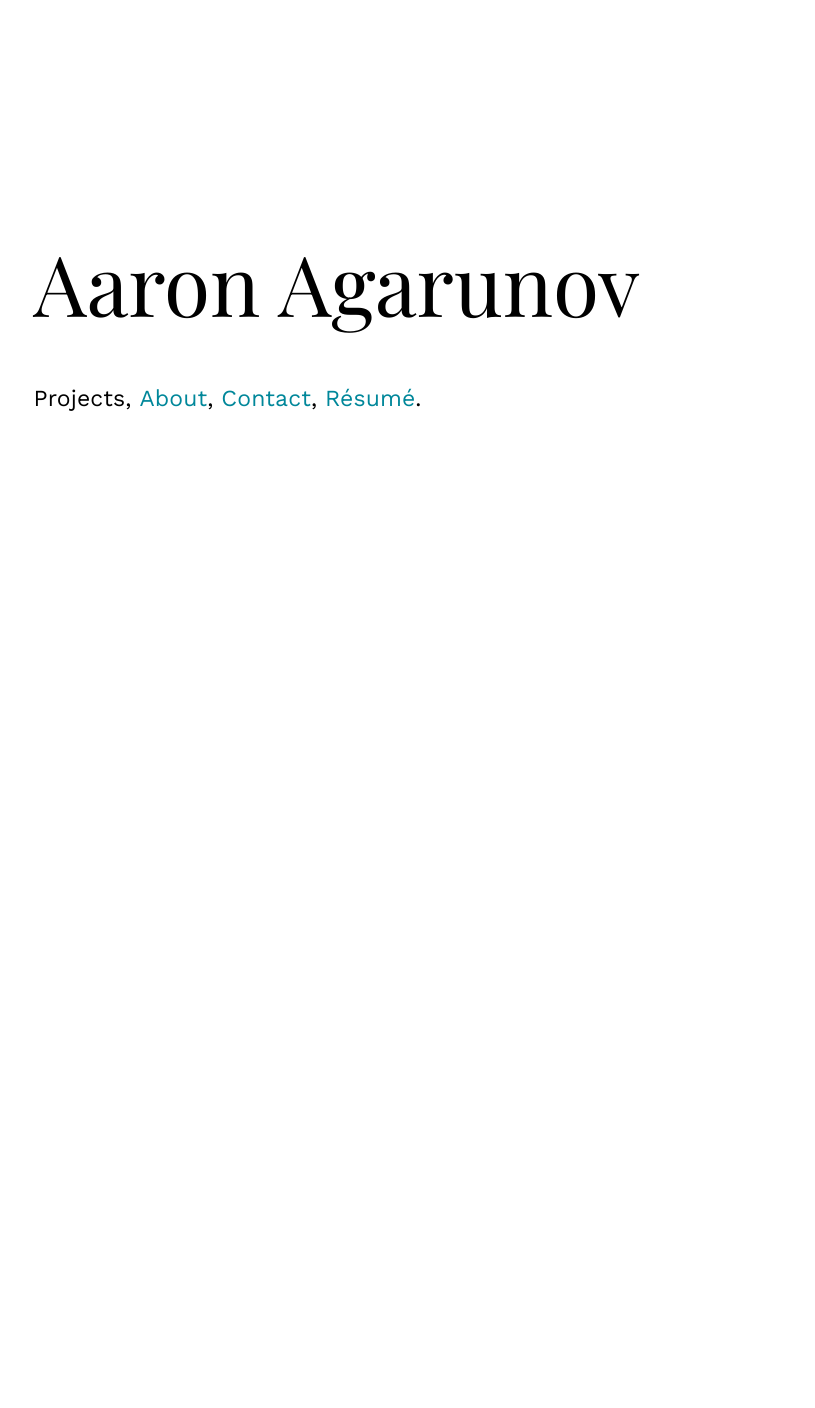
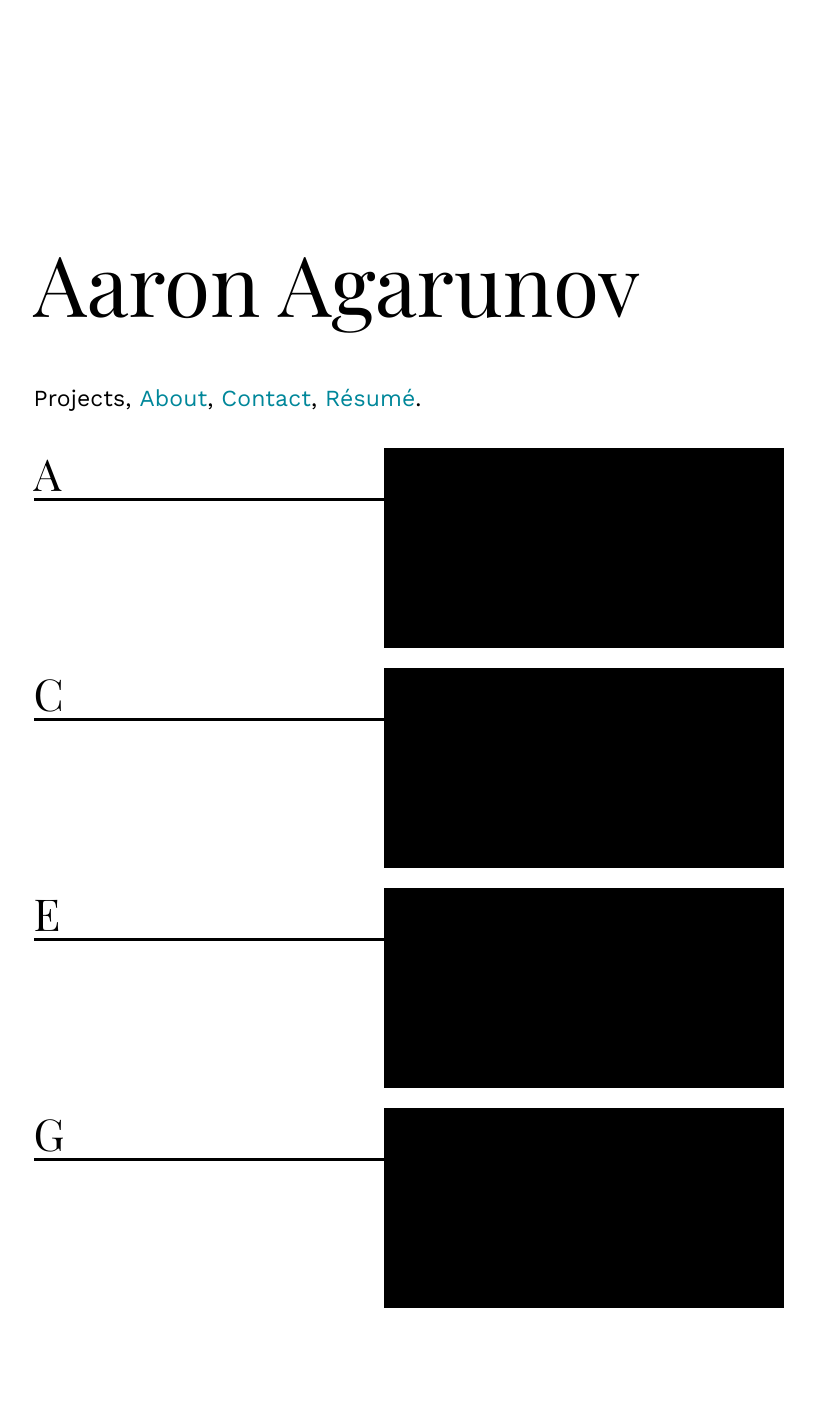
Before and after one commit to agarun/agarun.github.io, a Jekyll site: the page built from _pages/work.html, in a window 1280 px wide. Shown: the whole page, without its empty margins (184-999 px from the left). Built offline with Jekyll 4.4.1, drawn with Linux system fonts in a browser that asks for light colours; some web fonts are replaced; before the commit the page ends 900 px from its top, so only the background shows below that.

Commit message:
Add work.html

```diff
--- a/_pages/work.html
+++ b/_pages/work.html
@@ -3,5 +3,39 @@ layout: default
 title: Projects
 permalink: /projects/
 ---
-
-<!-- see OneNote/Behance -->
+<div class="work-wrapper">
+  <div class="work-container">
+    <div class="work-description">
+      <h1>A</h1>
+      <p></p>
+    </div>
+    <div class="work-image">
+      <h1>B</h1>
+      <p></p>
+    </div>
+    <div class="work-description">
+      <h1>C</h1>
+      <p></p>
+    </div>
+    <div class="work-image">
+      <h1>D</h1>
+      <p></p>
+    </div>
+    <div class="work-description">
+      <h1>E</h1>
+      <p></p>
+    </div>
+    <div class="work-image">
+      <h1>F</h1>
+      <p></p>
+    </div>
+    <div class="work-description">
+      <h1>G</h1>
+      <p></p>
+    </div>
+    <div class="work-image">
+      <h1>H</h1>
+      <p></p>
+    </div>
+  </div>
+</div>
--- a/_sass/_layout.scss
+++ b/_sass/_layout.scss
@@ -427,14 +427,55 @@ article {
 }
 
 /**
+ * Work.html
+ */
+
+.work-wrapper {
+  display: flex;
+  flex-flow: column nowrap;
+  max-width: 750px;
+}
+
+.work-container {
+  display: flex;
+  flex-flow: row wrap;
+  height: 100%;
+  vertical-align: bottom;
+  flex-shrink: 2;
+}
+
+.work-description {
+  flex-basis: 350px;
+  width: 100%;
+  align-self: baseline;
+
+  h1 {
+    font-family: 'Playfair Display', serif;
+    font-weight: 400;
+    border-bottom: 3px solid black;
+    margin: 0;
+  }
+}
+
+.work-image {
+  flex-flow: nowrap;
+  flex-grow: 0;
+  flex-basis: 400px;
+  max-width: 400px;
+  height: 200px;
+  background-color: #000;
+  margin-bottom: 20px;
+}
+
+/**
  * Small project cards
  */
 
-.wrapper {
+.proj-card-wrapper {
   padding-top: 5px;
 }
 
-.flex-container-proj-cards {
+.proj-card-container {
   display: flex;
   flex-flow: row wrap;
   margin-top: .95rem;
@@ -453,7 +494,8 @@ article {
   width: 170px;
   height: 124px;
   border-radius: 4px;
-  box-shadow: 0 1px 3px rgba(0, 0, 0, 0.1), 0 1px 2px rgba(0, 0, 0, 0.2);
+  // box-shadow: 0 1px 3px rgba(0, 0, 0, 0.1), 0 1px 2px rgba(0, 0, 0, 0.2);
+  box-shadow: inset 0 0 0 1px rgba(0, 0, 0, 0.1), 0 1px 4px 0 rgba(12, 12, 13, 0.1);
   -webkit-transition: 150ms ease-in;
   transition: 150ms ease-in;
 
@@ -500,15 +542,3 @@ article {
     display: block; // navigation.html
   }
 }
-
-/**
- * SVG Icons Mobile Adjustments
- */
-
-@media only screen and (max-width: 550px) {
-  #flex-container {
-    a {
-      padding: 0.65rem 1.0rem;
-    }
-  }
-}
```
